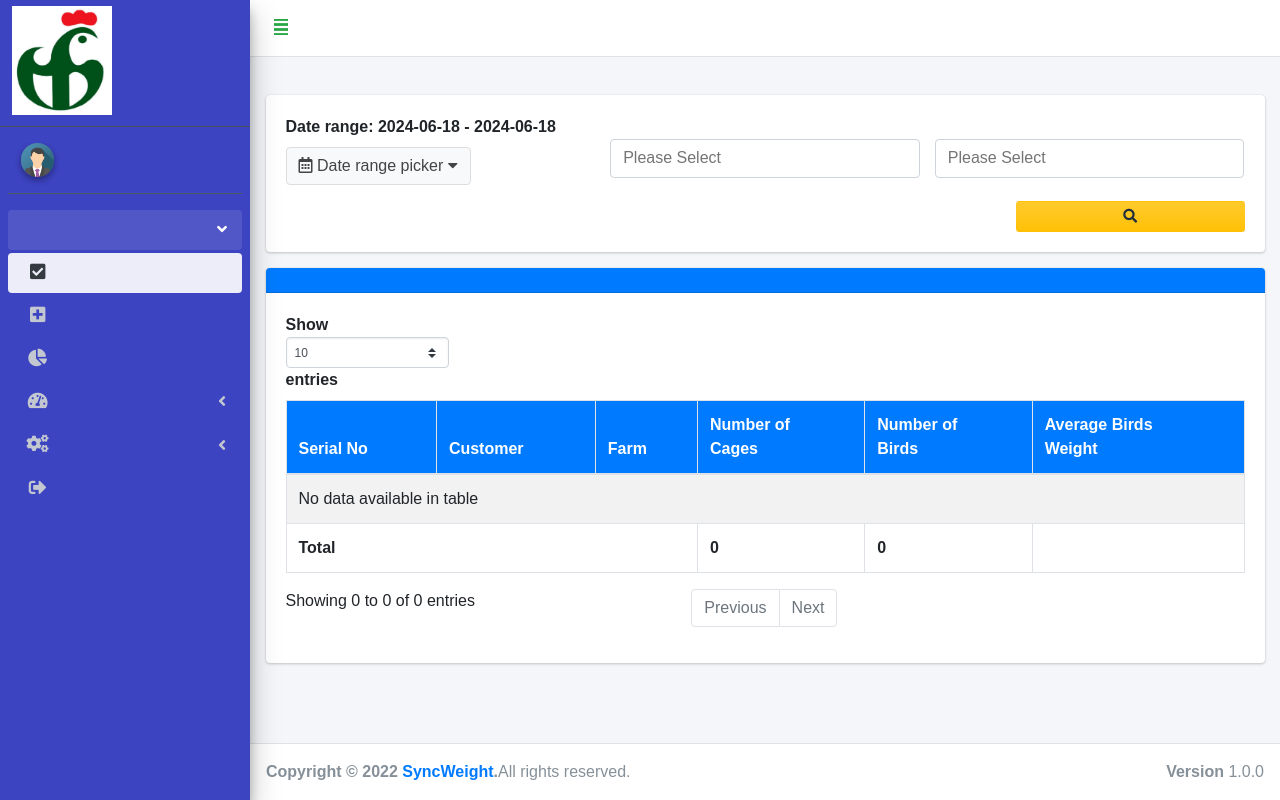
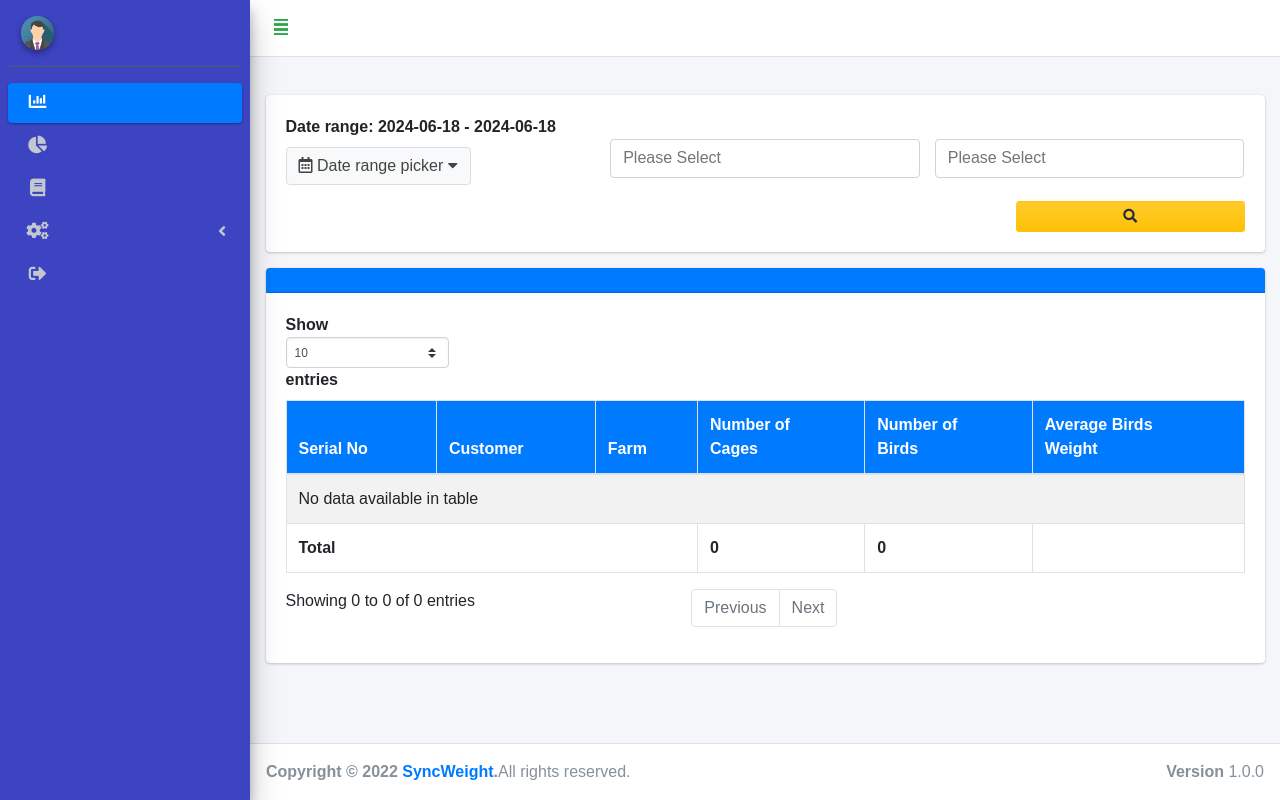
Before and after one commit to speedjin1995/dglink_demo, a PHP site: page /getcomport/ in a window 1280 px wide. Run offline with PHP 8.4, Linux system fonts and the light colour scheme; the visitor is signed in with stand-in values (Sample User, id 1); data that the repository does not hold is empty; some libraries are stand-ins or nearby versions.

Commit message:
Removed CCB related things

```diff
--- a/index.php
+++ b/index.php
@@ -32,9 +32,9 @@ else{
   <meta name="viewport" content="width=device-width, initial-scale=1">
   <meta http-equiv="x-ua-compatible" content="ie=edge">
 
-  <title>CCB </title>
+  <title>DG Link</title>
 
-  <link rel="icon" href="assets/logoSmall.jpeg" type="image">
+  <!--link rel="icon" href="assets/logoSmall.jpeg" type="image"-->
   <!-- Font Awesome Icons -->
   <link rel="stylesheet" href="plugins/fontawesome-free/css/all.min.css">
   <!-- IonIcons -->
@@ -310,10 +310,10 @@ to get the desired effect
   <!--aside class="main-sidebar sidebar-dark-primary elevation-4"  style="background-color: #ffffff;"-->
   <aside class="main-sidebar sidebar-dark-primary elevation-4" style="background-color: #3d44c1;">
     <!-- Brand Logo -->
-    <a href="#" class="brand-link logo-switch" style="line-height: 5;">
+    <!--a href="#" class="brand-link logo-switch" style="line-height: 5;">
       <img src="assets/logoSmall.jpeg" alt="Sneakercube Logo" class="brand-image-xl logo-xs">
       <img src="assets/logoSmall.jpeg" alt="Sneakercube Logo" class="brand-image-xl logo-xl" style="width: 40%;max-height: max-content;">
-    </a>
+    </a-->
 
     <!-- Sidebar -->
     <div class="sidebar">
@@ -333,25 +333,11 @@ to get the desired effect
         <ul class="nav nav-pills nav-sidebar flex-column" id="sideMenu" data-widget="treeview" role="menu" data-accordion="false">
           <!-- Add icons to the links using the .nav-icon class
             with font-awesome or any other icon font library -->
-          <li class="nav-item has-treeview menu-open">
-            <a href="#" class="nav-link">
-              <i class="nav-icon fas fa-bar-chart"></i>
-              <p><?=$languageArray['dashboard_code'][$language] ?><i class="fas fa-angle-left right"></i></p>
+          <li class="nav-item">
+            <a href="#dashboard" data-file="dashboard.php" class="nav-link link">
+              <i class="nav-icon fas fa-chart-bar"></i>
+              <p><?=$languageArray['dashboard_code'][$language] ?></p>
             </a>
-            <ul class="nav nav-treeview" style="display: block;">
-              <li class="nav-item">
-                <a href="#dashboard" data-file="dashboard.php" class="nav-link link">
-                  <i class="nav-icon fas fa-check-square"></i>
-                  <p><?=$languageArray['ccb_farm_code'][$language] ?></p>
-                </a>
-              </li>
-              <li class="nav-item">
-                <a href="#otherDashboard" data-file="dashboardOther.php" class="nav-link link">
-                  <i class="nav-icon fas fa-plus-square"></i>
-                  <p><?=$languageArray['other_farm_code'][$language] ?></p>
-                </a>
-              </li>
-            </ul>
           </li>
           <li class="nav-item">
             <a href="#weight" data-file="weightPage.php" class="nav-link link">
@@ -359,25 +345,11 @@ to get the desired effect
               <p><?=$languageArray['weight_weighing_code'][$language] ?></p>
             </a>
           </li>
-          <li class="nav-item has-treeview">
-            <a href="#" class="nav-link">
-              <i class="nav-icon fas fa-tachometer-alt"></i>
-              <p><?=$languageArray['weighing_report_code'][$language] ?><i class="fas fa-angle-left right"></i></p>
+          <li class="nav-item">
+            <a href="#billboard" data-file="billboard.php" class="nav-link link">
+              <i class="nav-icon fas fa-book"></i>
+              <p><?=$languageArray['weighing_report_code'][$language] ?></p>
             </a>
-            <ul class="nav nav-treeview" style="display: none;">
-              <li class="nav-item">
-                <a href="#billboard" data-file="billboard.php" class="nav-link link">
-                  <i class="nav-icon fas fa-book"></i>
-                  <p><?=$languageArray['ccb_farm_code'][$language] ?></p>
-                </a>
-              </li>
-              <li class="nav-item">
-                <a href="#otherBillboard" data-file="billboardOther.php" class="nav-link link">
-                  <i class="nav-icon fas fa-address-book"></i>
-                  <p><?=$languageArray['other_farm_code'][$language] ?></p>
-                </a>
-              </li>
-            </ul>
           </li>
           <?php
               if($role == "ADMIN"){
--- a/login.html
+++ b/login.html
@@ -3,7 +3,7 @@
 <head>
   <meta charset="utf-8">
   <meta http-equiv="X-UA-Compatible" content="IE=edge">
-  <title>Synctronix | Log in</title>
+  <title>DG Link | Log in</title>
   <!-- Tell the browser to be responsive to screen width -->
   <meta name="viewport" content="width=device-width, initial-scale=1">
 
@@ -20,9 +20,9 @@
 </head>
 <body class="hold-transition login-page">
 <div class="login-box">
-  <div class="login-logo">
+  <!--div class="login-logo">
     <a href="#"><img src="assets/logoSmall.jpeg" height="auto" width="100%"/></a>
-  </div>
+  </div-->
   <!-- /.login-logo -->
   <div class="card">
     <div class="card-body login-card-body">
--- a/php/db_connect.php
+++ b/php/db_connect.php
@@ -1,6 +1,6 @@
 <?php
 date_default_timezone_set('Asia/Kuala_Lumpur');
-$db = mysqli_connect("srv605.hstgr.io", "u664110560_ccb", "Aa@111222333", "u664110560_ccb");
+$db = mysqli_connect("srv1413.hstgr.io", "u865368203_chickenweigher", "Aa@111222333", "u865368203_chickenweigher");
 
 if(mysqli_connect_errno()){
     echo 'Database connection failed with following errors: ' . mysqli_connect_error();
--- a/php/getFarms.php
+++ b/php/getFarms.php
@@ -30,7 +30,6 @@ if(isset($_POST['userID'])){
                 $message['address3'] = $row['address3'];
                 $message['address4'] = $row['address4'];
                 $message['states'] = $row['states'];
-                $message['category'] = $row['category'];
                 $message['suppliers'] = $row['suppliers'];
             }
 
--- a/php/loadFarms.php
+++ b/php/loadFarms.php
@@ -64,7 +64,6 @@ while($row = mysqli_fetch_assoc($empRecords)) {
     "address4"=>$row['address4'],
     "states"=>$states,
     "suppliers"=>$row['suppliers'],
-    "category"=>$row['category'],
     "deleted"=>$row['deleted']
   );
 
```
Also changed, not shown: farms.php (+8 -20 lines), php/farms.php (+5 -6 lines).
